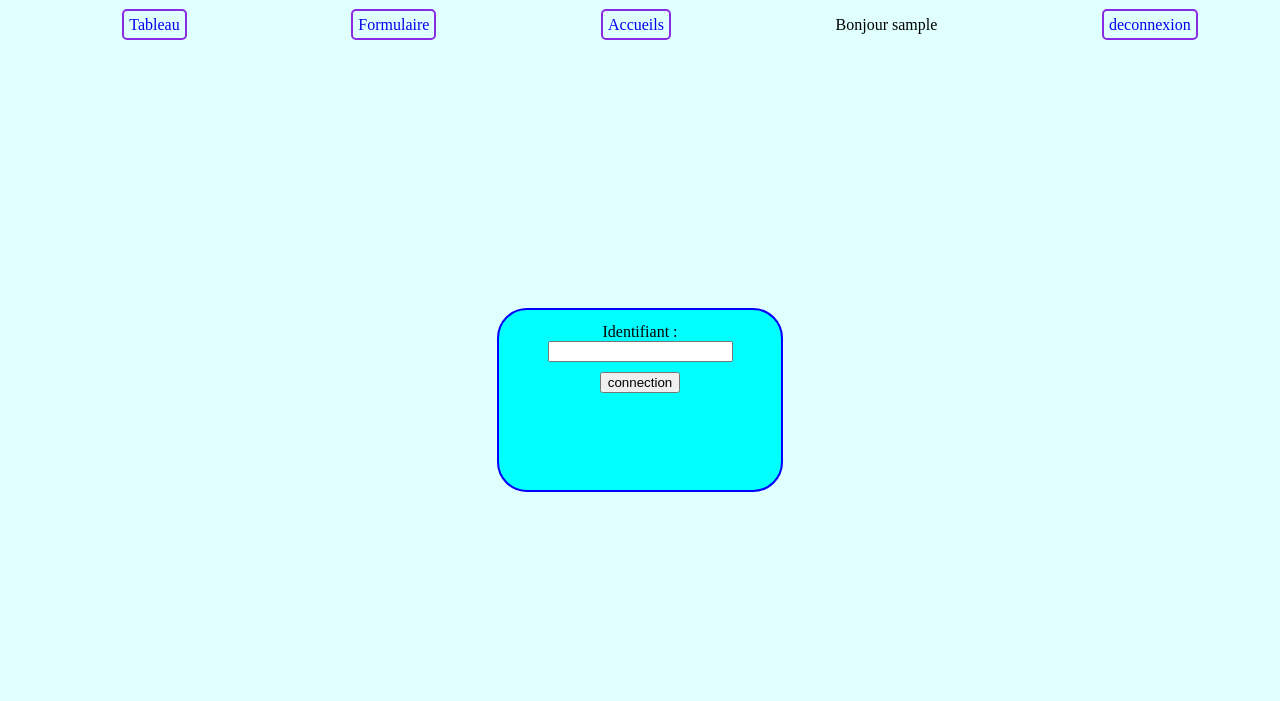
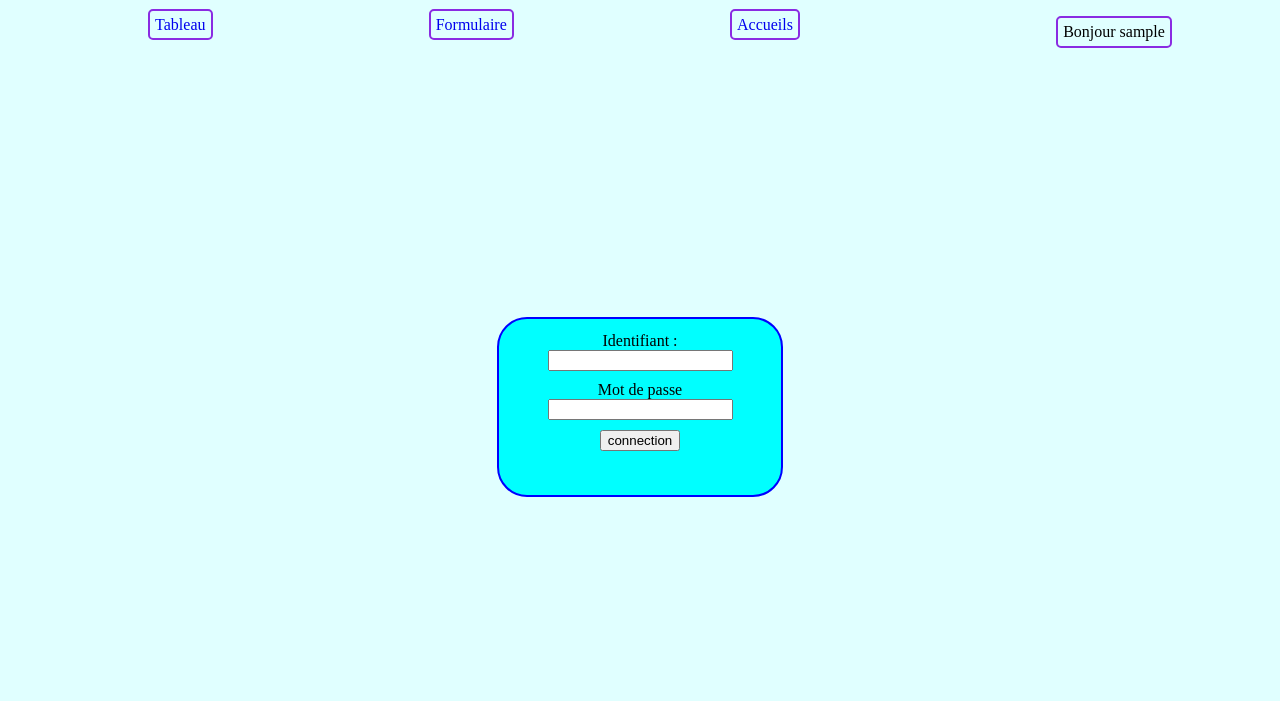
Before and after one commit to vmichel4810/connexion, a PHP site: page /connexion.php in a window 1280 px wide. Shown: the top 701 px of the page. Run offline with PHP 8.4, Linux system fonts and the light colour scheme; the visitor is signed in with stand-in values (Sample User, id 1).

Commit message:
second-commit

```diff
--- a/connexion.php
+++ b/connexion.php
@@ -13,13 +13,15 @@
     <form action="controller/session.php" method="post">
         <div>
             <label for="login">Identifiant : </label>
-            <input type="text" name="pseudo" id="">
+            <input type="text" name="pseudo" id="" required>
+        </div>
+        <div>
+            <label for="mdp">Mot de passe</label>
+            <input type="password" name="mdp" required><php? endif ?>
         </div>
         <div>
             <input type="submit" name="submit" value="connection">
         </div>
-
-
     </form>
 </main>
 <footer>
--- a/css/style.css
+++ b/css/style.css
@@ -57,6 +57,25 @@ form{
     border: blue solid 2px;
     border-radius:30px;
 }
+.dropDown{
+    position:relative;
+    display:inline-block;
+}
+.dropdown-child{
+    display: none;
+}
+.dropdown-child a{
+    display:block;
+}
+.dropDown:hover .dropdown-child{
+    display:block;
+}
+.button-der{
+    border:blueviolet solid 2px;
+    border-radius: 5px;
+    padding:5px;
+    text-decoration: none;
+}
 /* .nav{
     border: blue solid 2px;
     border-radius:30px;
--- a/index.php
+++ b/index.php
@@ -8,6 +8,7 @@
 <body>
     <?php
         include "templates/header.php";
+
     ?>
 <main>
     <h1>WELCOME</h1>
--- a/popForm.php
+++ b/popForm.php
@@ -1,7 +1,6 @@
 <?php
 session_start();
 $_SESSION['firstname'] = $_POST['name'];
-var_dump($_SESSION);
 
 ?>
 <!DOCTYPE html>
@@ -14,7 +13,8 @@ var_dump($_SESSION);
 <body>
     <?php
     include "templates/header.php";
-   ?>
+
+    ?>
     <p>Tu as bien envoyer ton formulaire <?= $_POST['name'].' '. $_POST['lname']?>tu es né le <?= $_POST['date']?></p>
 
 </body>
--- a/templates/header.php
+++ b/templates/header.php
@@ -5,10 +5,12 @@
             <li><a href="./users.php">Tableau</a></li>
             <li><a href="./form.php">Formulaire</a></li>
             <li><a href="./index.php">Accueils</a></li>
-            <?php if(empty($_SESSION['pseudo'])):?><li><a href="./connexion.php">connexion</a></li><?php endif?>
-            <?php if(isset($_SESSION['pseudo'])):?><li>Bonjour <?php echo $_SESSION['pseudo']?></li><?php endif?>
-            <?php if(isset($_SESSION['pseudo'])):?><li><a href="./deconnexion.php">deconnexion</a></li><?php endif?>
-
-        </ul>
-    </nav>
-</header>
+            <?php if(empty($_SESSION['pseudo']) && empty($_SESSION['mdp'])):?><li><a href="./connexion.php">connexion</a></li><?php endif?>
+                <ul class="dropDown">
+                    <?php if(isset($_SESSION['pseudo'])):?><li class="button-der">Bonjour <?php echo $_SESSION['pseudo']?></li><?php endif?>
+                        <ul class="dropdown-child">
+                            <?php if(isset($_SESSION['pseudo'])):?><li class="li"><a href="./controller/deconnexion.php">deconnexion</a></li><?php endif?>
+                        </ul>
+                </ul>
+                </nav>
+            </header>
--- a/users.php
+++ b/users.php
@@ -24,7 +24,6 @@ $users = [
         'age'=> 13
     ],
 ];
-var_dump($users);
 ?>
 
 <!DOCTYPE html>
```
Also changed, not shown: controller/idarray.php (added, +23 -0 lines), controller/session.php (+13 -2 lines), controller/deconnexion.php (renamed from deconnexion.php).
